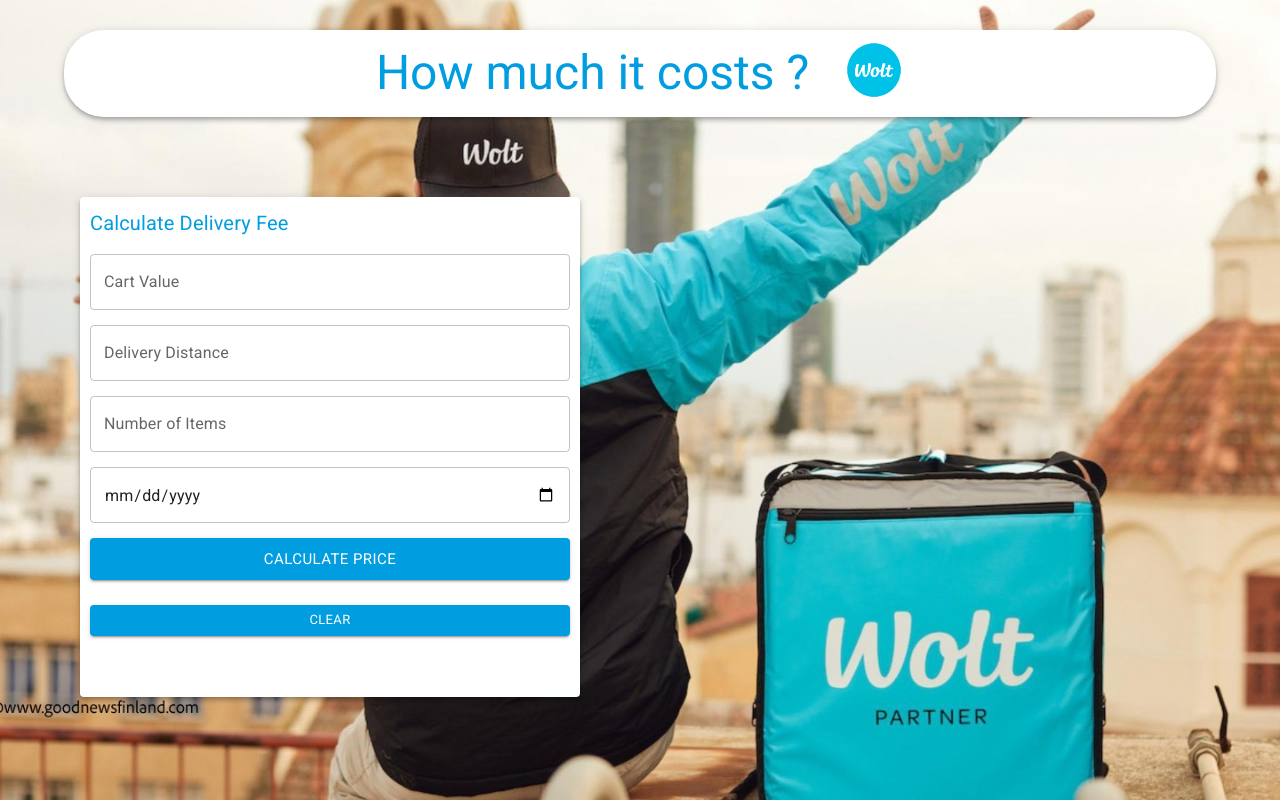
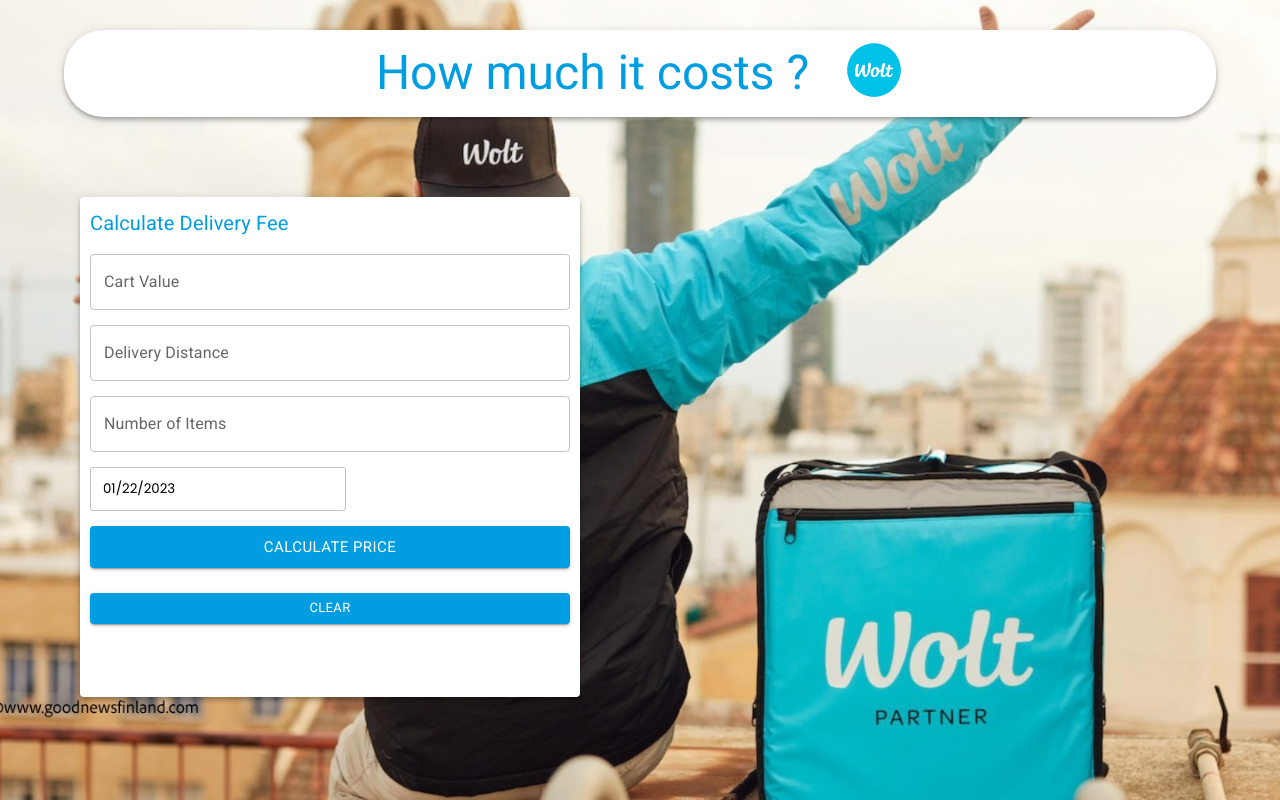
Before and after one commit to hasanmd91/wolt_-assignment-, a React (Create React App) app: page / in a window 1280 px wide. Built offline with nearby package versions, Linux system fonts and the light colour scheme.

Commit message:
implement react datepicker

```diff
--- a/package.json
+++ b/package.json
@@ -17,6 +17,7 @@
     "manpm": "^1.10.6",
     "material-icons": "^1.13.1",
     "react": "^18.2.0",
+    "react-datepicker": "^4.8.0",
     "react-dom": "^18.2.0",
     "react-scripts": "5.0.1",
     "typescript": "^4.9.4",
@@ -45,5 +46,8 @@
       "last 1 firefox version",
       "last 1 safari version"
     ]
+  },
+  "devDependencies": {
+    "@types/react-datepicker": "^4.8.0"
   }
 }
--- a/src/App.tsx
+++ b/src/App.tsx
@@ -2,12 +2,13 @@ import React, { useState } from "react";
 import { FormEvent } from "react";
 import { deliveryDetails } from "./Model";
 import Calculator from "./components/Calculator";
-import { AppBar, Stack } from "@mui/material";
 import Modal from "./components/Modal";
 import Appbar from "./components/Appbar";
 import { Container } from "@mui/system";
 
 const App: React.FC = () => {
+  // satte tp store the date
+  const [orderDate, setOrderDate] = useState(new Date());
   // State to store error message
   const [errorMessage, setErrorMessage] = useState<string>("");
   // State to store order details
@@ -15,7 +16,6 @@ const App: React.FC = () => {
     cartValue: 0,
     deliveryDistance: 0,
     numberOfItems: 0,
-    orderTime: "",
   });
 
   // State to calculate the delivery details
@@ -46,12 +46,14 @@ const App: React.FC = () => {
 
     //Rush hour delivery surcharge
 
-    let newDate: Date = new Date(orderDetails.orderTime);
-    // checks if the day is Friday
-    if (newDate.getUTCDay() === 5) {
-      let orderHour: number = newDate.getUTCHours();
+    if (orderDate.getUTCDay() === 5) {
+      //checks if it is friday
+      const orderHour = orderDate.getUTCHours();
       if (orderHour >= 15 && orderHour <= 19) {
         cost *= 1.2;
+        if (cost > 15) {
+          cost = 15;
+        }
       }
     }
 
@@ -104,9 +106,9 @@ const App: React.FC = () => {
       cartValue: 0,
       deliveryDistance: 0,
       numberOfItems: 0,
-      orderTime: "",
     });
     setErrorMessage("");
+    setDeliveryCost(0);
   };
 
   return (
@@ -118,6 +120,8 @@ const App: React.FC = () => {
         setOrderDetails={setOrderDetails}
         handleCalculateClick={handleCalculateClick}
         clearOrderDetails={clearOrderDetails}
+        orderDate={orderDate}
+        setOrderDate={setOrderDate}
       />
       {deliveryCost > 0 && <Modal deliveryCost={deliveryCost} />}
     </Container>
--- a/src/Model.ts
+++ b/src/Model.ts
@@ -2,5 +2,4 @@ export interface deliveryDetails {
   cartValue: number;
   deliveryDistance: number;
   numberOfItems: number;
-  orderTime: string;
 }
--- a/src/components/Calculator.tsx
+++ b/src/components/Calculator.tsx
@@ -2,6 +2,8 @@ import React from "react";
 import { ChangeEvent, FormEvent } from "react";
 import { TextField, Button, Typography, Paper } from "@mui/material";
 import { deliveryDetails } from "./../Model";
+import DatePicker from "react-datepicker";
+import "react-datepicker/dist/react-datepicker.css";
 
 interface CalculatorProps {
   orderDetails: deliveryDetails; //  object that contains the details of the order
@@ -9,6 +11,8 @@ interface CalculatorProps {
   setOrderDetails: React.Dispatch<React.SetStateAction<deliveryDetails>>; // callback function to update the order details
   handleCalculateClick: (e: FormEvent<HTMLFormElement>) => void; // callback function to handle the calculate button click event
   clearOrderDetails: () => void; // callback function to clear the form inputs
+  orderDate: Date;
+  setOrderDate: React.Dispatch<React.SetStateAction<Date>>;
 }
 
 const Calculator: React.FC<CalculatorProps> = ({
@@ -17,6 +21,8 @@ const Calculator: React.FC<CalculatorProps> = ({
   setOrderDetails,
   handleCalculateClick,
   clearOrderDetails,
+  orderDate,
+  setOrderDate,
 }) => {
   return (
     <Paper elevation={4} sx={{ maxWidth: "500px", minHeight: "500px", m: 2 }}>
@@ -75,16 +81,12 @@ const Calculator: React.FC<CalculatorProps> = ({
             setOrderDetails({ ...orderDetails, numberOfItems: +e.target.value })
           }
         />
-        <TextField
-          required
-          type="date"
-          name="OrderTime"
-          variant="outlined"
-          fullWidth
-          value={orderDetails.orderTime}
-          onChange={(e: ChangeEvent<HTMLInputElement>) =>
-            setOrderDetails({ ...orderDetails, orderTime: e.target.value })
-          }
+
+        <DatePicker
+          selected={orderDate}
+          onChange={(date: Date) => setOrderDate(date)}
+          minDate={new Date()}
+          className="custom-datepicker"
         />
 
         <Button
--- a/src/index.css
+++ b/src/index.css
@@ -9,6 +9,7 @@ body {
   background-repeat: no-repeat;
   background-attachment: fixed;
   background-size: cover;
+  box-sizing: border-box;
 }
 
 form {
@@ -18,3 +19,14 @@ form {
   gap: 15px;
   padding: 10px;
 }
+
+.custom-datepicker {
+  width: 50%;
+  height: 40px;
+  padding-left: 12px;
+
+  font-family: "Poppins", sans-serif;
+  border-radius: 3px;
+  border: 1px solid rgb(197, 193, 193);
+  font-weight: 400;
+}
```
Also changed, not shown: 1 other file (tests, documents, lock files or other folders).
